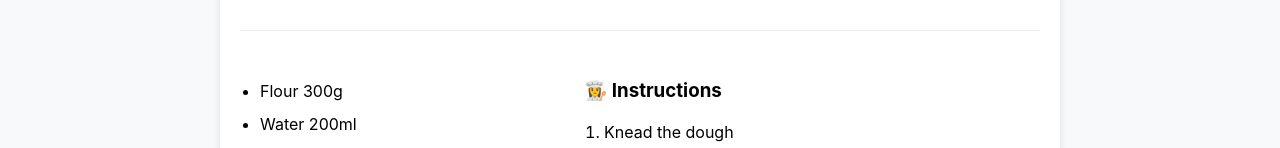
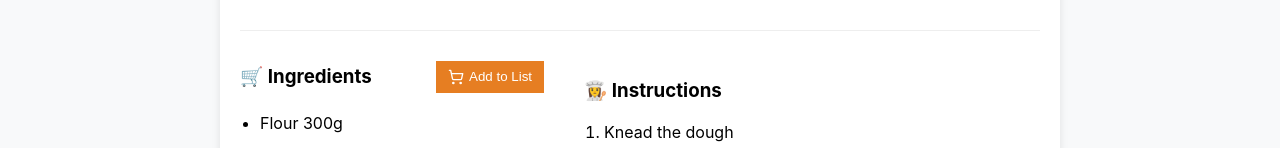
Before and after one commit to Cauteros974/recipe-social, a React (Vite) app: page /recipe/1 in a window 1280 px wide. Shown: the part 549-697 px from the top of the page. Built offline with nearby package versions, Linux system fonts and the light colour scheme.

Commit message:
Update RecipeDetail.jsx

```diff
--- a/src/pages/RecipeDetail.jsx
+++ b/src/pages/RecipeDetail.jsx
@@ -122,7 +122,22 @@ const RecipeDetail = () => {
                             alignItems: 'center',
                             marginBottom: 15
                         }}>
+                            <h3 style={{ margin: 0 }}>🛒 Ingredients</h3>
+                            <button
+                                onClick={handleAddToShoppingList}
+                                style={{
+                                    display: 'flex',
+                                    alignItems: 'center',
+                                    gap: 5,
+                                    background: '#e67e22',
+                                    color: 'white',
+                                    border: 'none',
+                                    padding: '8px 12px',
+                                }}
 
+                            >
+                                <ShoppingCart size={16} /> Add to List
+                            </button>
                         </div>
 
                         <ul style={{ paddingLeft: 20, lineHeight: 1.8 }}>
```
